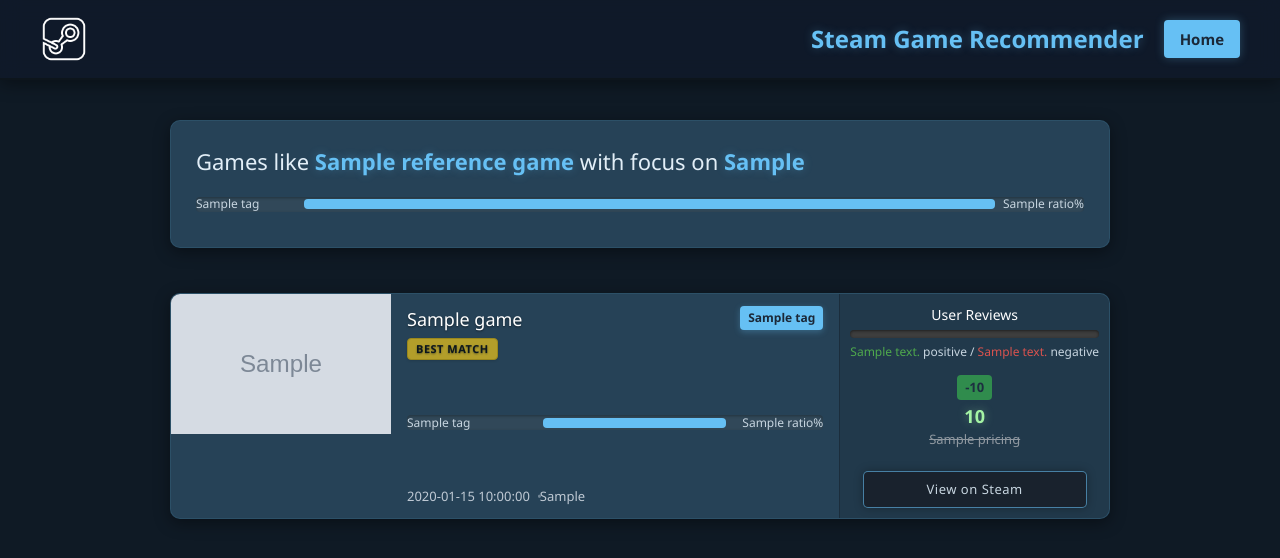
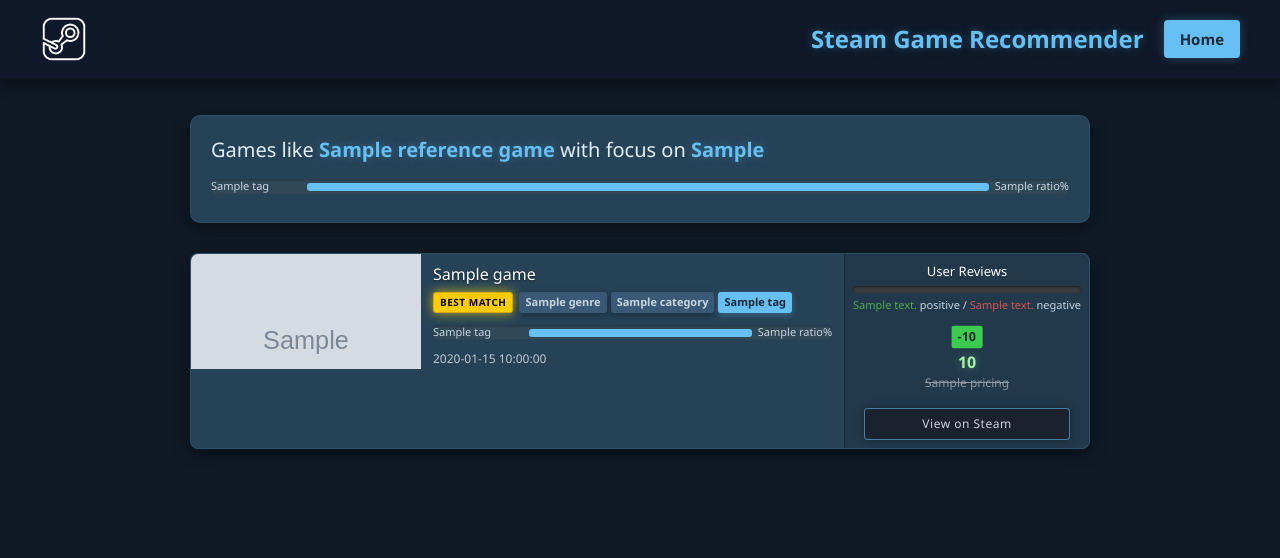
Before and after one commit to BakedSoups/Steam_Reccomender, a Flask app: template templates/results.html in a window 1280 px wide. Shown: the top 558 px of the page. Run offline with Flask 3, Linux system fonts and the light colour scheme; the template is opened without the code that fills it: most values are stand-ins (such as "Sample title", 1, 10 or a date in 2020); grey boxes marked "Sample" are stand-in pictures; some libraries are stand-ins or nearby versions.

Commit message:
please bottom tags go away

```diff
--- a/static/styles.css
+++ b/static/styles.css
@@ -549,44 +549,21 @@
   font-weight: 500;
 }
 
-.unique-tags {
-  display: flex;
-  flex-wrap: wrap;
-  gap: 10px;
-}
-
-.unique-tag {
-  background-color: var(--steam-blue);
-  color: var(--steam-blue-dark);
-  padding: 6px 12px;
-  font-size: 14px;
-  font-weight: bold;
-  border-radius: 4px;
-  box-shadow: 0 2px 8px rgba(102, 192, 244, 0.4);
-  transition: var(--transition-standard);
-}
-
-.unique-tag:hover {
-  background-color: #32a0f2;
-  transform: translateY(-2px);
-  box-shadow: 0 4px 12px rgba(102, 192, 244, 0.6);
-}
-
 /* -------- RESULTS PAGE STYLES -------- */
 /* Page wrapper */
 .page-wrapper {
-  max-width: 1000px; /* Reduced from 1200px */
-  margin: 40px auto 60px auto;
-  padding: 0 30px;
+  max-width: 950px; /* Reduced from 1200px */
+  margin: 35px auto 55px auto;
+  padding: 0 25px;
   background-color: transparent;
 }
 
 /* User reference section */
 .user-profile {
   background-color: rgba(42, 71, 94, 0.9);
-  padding: 25px;
+  padding: 20px;
   border-radius: 10px;
-  margin-bottom: 35px;
+  margin-bottom: 25px;
   box-shadow: var(--shadow-medium);
   animation: fadeIn 0.5s ease-out;
   backdrop-filter: blur(5px);
@@ -599,9 +576,9 @@
 }
 
 .user-title h2 {
-  margin: 0 0 20px;
+  margin: 0 0 15px;
   color: #e2eef7;
-  font-size: 22px;
+  font-size: 20px;
   line-height: 1.4;
 }
 
@@ -612,25 +589,25 @@
 }
 
 .user-bar .tag-bar {
-  margin-bottom: 10px;
+  margin-bottom: 8px;
 }
 
 /* Results container */
 .results-container {
   display: flex;
   flex-direction: column;
-  gap: 20px; /* Reduced from 30px for more compact layout */
-  padding: 10px 0;
+  gap: 15px; /* Reduced from 30px */
+  padding: 5px 0;
 }
 
-/* Game Card - thinner and less tall */
+/* Game Card - smaller overall */
 .game-card {
   display: flex;
   background-color: rgba(42, 71, 94, 0.9);
-  border-radius: 10px;
+  border-radius: 8px;
   overflow: hidden;
   box-shadow: var(--shadow-medium);
-  min-height: 140px; /* Significantly reduced from 180px */
+  min-height: 115px; /* Further reduced height */
   transition: var(--transition-standard);
   position: relative;
   backdrop-filter: blur(5px);
@@ -644,11 +621,11 @@
   box-shadow: 0 8px 20px rgba(0, 0, 0, 0.4), 0 0 15px rgba(102, 192, 244, 0.3);
 }
 
-/* Thumbnail - smaller and optimized for better image display */
+/* Thumbnail - wider to better fit game covers */
 .game-thumb {
-  min-width: 220px; /* Reduced from 280px */
-  max-width: 220px; /* Reduced from 280px */
-  height: 140px; /* Adjusted to match card height */
+  min-width: 230px;
+  max-width: 230px;
+  height: 115px;
   overflow: hidden;
   display: flex;
   align-items: center;
@@ -660,95 +637,144 @@
   transition: transform 0.3s ease;
   width: 100%;
   height: 100%;
-  object-fit: cover; /* Changed from 'contain' to fill the space completely */
-  object-position: center;
+  object-fit: cover;
+  object-position: center top; /* Focus on the top part of the image where logos usually are */
 }
 
 .game-card:hover .game-thumb img {
   transform: scale(1.05);
 }
 
-/* Game info section - reduced padding */
+/* Game info section */
 .game-info {
   flex: 1;
-  padding: 12px 16px; /* Reduced from 20px */
+  padding: 8px 12px 6px; /* Reduced bottom padding */
   position: relative;
   display: flex;
   flex-direction: column;
-  justify-content: space-between;
 }
 
-/* Card header - smaller text and reduced spacing */
+/* Card header - move main tag to top right */
 .card-header {
   display: flex;
   justify-content: space-between;
   align-items: flex-start;
+  position: relative; /* For positioning elements */
 }
 
 .card-header h2 {
   text-shadow: 0 1px 2px rgba(0, 0, 0, 0.5);
-  font-size: 18px; /* Reduced from 22px */
-  margin: 0 0 6px 0; /* Reduced from 10px */
+  font-size: 16px;
+  margin: 0 0 4px 0;
   color: #ffffff;
-  display: flex;
-  flex-direction: column;
-  gap: 5px; /* Reduced from 8px */
+  max-width: 85%; /* Leave space for top-right tag */
+  white-space: nowrap;
+  overflow: hidden;
+  text-overflow: ellipsis;
 }
 
-/* Top match tag - more compact */
+/* Preferred tag indicator in top right */
+.preferred-tag-indicator {
+  position: absolute;
+  top: 0;
+  right: 0;
+  background-color: var(--steam-blue);
+  color: var(--steam-blue-dark);
+  padding: 2px 6px;
+  font-size: 10px;
+  font-weight: bold;
+  border-radius: 3px;
+  text-transform: uppercase;
+  box-shadow: 0 0 10px rgba(102, 192, 244, 0.6);
+  border: 1px solid #32a0f2;
+}
+
+/* Tag container for all tags */
+.tag-container {
+  display: flex;
+  flex-wrap: wrap;
+  gap: 4px;
+  margin-top: 2px;
+  margin-bottom: 8px; /* Increased margin to compensate for removed genre bar */
+}
+
+/* Top match tag styling */
 .top-match-tag {
   display: inline-block;
   background-color: #ffcc00;
   color: #000;
-  padding: 2px 8px; /* Reduced from 4px 10px */
-  font-size: 11px; /* Reduced from 13px */
+  padding: 2px 6px;
+  font-size: 10px;
   font-weight: bold;
-  border-radius: 4px;
+  border-radius: 3px;
   text-transform: uppercase;
   letter-spacing: 0.5px;
   border: 1px solid #d4a900;
   box-shadow: 0 1px 3px rgba(0, 0, 0, 0.2);
-  width: fit-content;
   animation: shine 3s infinite;
+  margin-right: 2px;
 }
 
-/* More compact unique tags */
-.unique-tags {
-  display: flex;
-  flex-wrap: wrap;
-  gap: 6px; /* Reduced from 10px */
+@keyframes shine {
+  0% { box-shadow: 0 0 6px rgba(255, 215, 0, 0.5); }
+  50% { box-shadow: 0 0 15px rgba(255, 215, 0, 0.8); }
+  100% { box-shadow: 0 0 6px rgba(255, 215, 0, 0.5); }
 }
 
+/* Genre tag styling */
+.genre-tag {
+  background-color: #3a5976; /* Slightly different from unique tags */
+  color: var(--steam-blue-light);
+  padding: 2px 6px;
+  font-size: 11px;
+  font-weight: bold;
+  border-radius: 3px;
+  box-shadow: 0 2px 6px rgba(0, 0, 0, 0.3);
+  transition: var(--transition-standard);
+}
+
+/* Unique tags styling */
 .unique-tag {
   background-color: var(--steam-blue);
   color: var(--steam-blue-dark);
-  padding: 3px 8px; /* Reduced from 6px 12px */
-  font-size: 12px; /* Reduced from 14px */
+  padding: 2px 6px;
+  font-size: 11px;
   font-weight: bold;
-  border-radius: 4px;
+  border-radius: 3px;
   box-shadow: 0 2px 6px rgba(102, 192, 244, 0.3);
   transition: var(--transition-standard);
 }
 
-/* Tag bars - thinner and more compact */
+.unique-tag:hover {
+  background-color: #32a0f2;
+  transform: translateY(-2px);
+  box-shadow: 0 4px 12px rgba(102, 192, 244, 0.6);
+}
+
+/* Remove the Unknown/genre line at bottom of card */
+.game-card .unknown-genre-bar {
+  display: none; /* Hide this element completely */
+}
+
+/* Tag bars styling */
 .tag-bars {
-  margin: 3px 0; /* Add compact spacing */
+  margin: 2px 0;
 }
 
 .tag-bar {
   display: flex;
   align-items: center;
-  margin: 3px 0; /* Reduced spacing between bars */
+  margin: 2px 0;
 }
 
 .bar {
-  height: 10px; /* Reduced height for more compact appearance */
-  border-radius: 4px;
+  height: 8px;
+  border-radius: 3px;
   flex: 1;
   background-color: rgba(62, 78, 90, 0.5);
   overflow: hidden;
   box-shadow: inset 0 1px 3px rgba(0, 0, 0, 0.3);
-  margin: 0 8px; /* Reduced from 15px */
+  margin: 0 6px;
 }
 
 .bar-fill {
@@ -759,28 +785,28 @@
 }
 
 .tag-label {
-  min-width: 100px; /* Adjusted width for balance */
+  min-width: 90px;
   text-align: left;
-  font-size: 12px; /* Reduced from original size */
+  font-size: 11px;
   white-space: nowrap;
   overflow: hidden;
   text-overflow: ellipsis;
 }
 
 .tag-percent {
-  min-width: 40px; /* Reduced from 50px */
+  min-width: 35px;
   text-align: right;
-  font-size: 12px; /* Reduced from original size */
+  font-size: 11px;
 }
 
-/* Game metadata - more compact */
+/* Game metadata */
 .game-meta {
-  margin-top: 8px; /* Reduced from 15px */
-  font-size: 13px; /* Reduced from 15px */
+  margin-top: 6px;
+  font-size: 12px;
   color: #bfc9d4;
   display: flex;
   flex-wrap: wrap;
-  gap: 10px; /* Reduced from 15px */
+  gap: 8px;
 }
 
 .meta-item {
@@ -790,7 +816,7 @@
 .meta-item:not(:last-child)::after {
   content: "•";
   position: absolute;
-  right: -12px;
+  right: -9px;
   opacity: 0.5;
 }
 
@@ -805,10 +831,10 @@
   text-decoration: underline;
 }
 
-/* Game actions panel - narrower and less padding */
+/* Game actions panel */
 .game-actions {
-  padding: 10px; /* Reduced from 20px */
-  min-width: 180px; /* Reduced from 220px */
+  padding: 8px;
+  min-width: 160px;
   display: flex;
   flex-direction: column;
   align-items: stretch;
@@ -817,27 +843,27 @@
   border-left: 1px solid rgba(0, 0, 0, 0.2);
 }
 
-/* Reviews section - more compact */
+/* Reviews section */
 .reviews-section {
-  margin-bottom: 8px; /* Reduced from 20px */
+  margin-bottom: 6px;
 }
 
 .review-header {
-  font-size: 14px; /* Reduced from 16px */
+  font-size: 13px;
   font-weight: 500;
   color: #ffffff;
-  margin-bottom: 5px; /* Reduced from 8px */
+  margin-bottom: 4px;
   text-align: center;
 }
 
 .review-bar {
   width: 100%;
-  height: 8px; /* Reduced from 12px */
+  height: 7px;
   background-color: #3e3e3e;
-  border-radius: 4px;
+  border-radius: 3px;
   overflow: hidden;
   display: flex;
-  margin-bottom: 5px; /* Reduced from 8px */
+  margin-bottom: 4px;
   box-shadow: inset 0 1px 3px rgba(0, 0, 0, 0.5);
   position: relative;
 }
@@ -855,27 +881,27 @@
   transition: width 0.5s ease;
 }
 
-/* Review indicators - made smaller */
+/* Review indicators */
 .review-bar::before {
   content: "👍";
   position: absolute;
-  left: -18px;
+  left: -16px;
   top: -4px;
-  font-size: 12px; /* Reduced from 14px */
+  font-size: 11px;
 }
 
 .review-bar::after {
   content: "👎";
   position: absolute;
-  right: -18px;
+  right: -16px;
   top: -4px;
-  font-size: 12px; /* Reduced from 14px */
+  font-size: 11px;
 }
 
 .review-label {
-  font-size: 12px; /* Reduced from 14px */
+  font-size: 11px;
   color: var(--steam-blue-light);
-  margin-bottom: 5px; /* Reduced from 10px */
+  margin-bottom: 4px;
   text-align: center;
 }
 
@@ -889,24 +915,24 @@
   font-weight: 500;
 }
 
-/* Pricing section - more compact */
+/* Pricing section */
 .price-section {
-  margin-bottom: 8px; /* Reduced from 15px */
+  margin-bottom: 6px;
   text-align: center;
 }
 
 .price-discounted {
   color: #a4f3a4;
   font-weight: bold;
-  font-size: 18px; /* Reduced from 22px */
+  font-size: 16px;
   text-shadow: 0 0 10px rgba(164, 243, 164, 0.4);
   text-align: center;
 }
 
 .price-original {
   color: #8f98a0;
-  font-size: 13px; /* Reduced from 15px */
-  margin-bottom: 5px; /* Reduced from 10px */
+  font-size: 12px;
+  margin-bottom: 4px;
   text-align: center;
 }
 
@@ -914,10 +940,10 @@
   background-color: #3dcf50;
   color: #1b2838;
   font-weight: bold;
-  padding: 3px 8px; /* Reduced from 5px 10px */
-  border-radius: 4px;
-  margin-bottom: 3px; /* Reduced from 5px */
-  font-size: 13px; /* Added size reduction */
+  padding: 2px 6px;
+  border-radius: 3px;
+  margin-bottom: 2px;
+  font-size: 12px;
   animation: pulse 2s infinite;
   text-align: center;
   display: inline-block;
@@ -933,27 +959,27 @@
 
 .price-full {
   color: #ffffff;
-  font-size: 18px; /* Reduced from 22px */
+  font-size: 16px;
   font-weight: bold;
-  margin-bottom: 8px; /* Reduced from 15px */
+  margin-bottom: 6px;
   text-align: center;
 }
 
-/* Steam button - more compact */
+/* Steam button */
 .check-steam {
   background-color: rgba(23, 26, 33, 0.7);
   border: 1px solid rgba(102, 192, 244, 0.6);
   color: var(--steam-blue-light);
-  padding: 8px 12px; /* Reduced from 12px 15px */
-  border-radius: 5px;
+  padding: 6px 10px;
+  border-radius: 4px;
   cursor: pointer;
-  font-size: 13px; /* Reduced from 15px */
+  font-size: 12px;
   font-weight: 500;
   transition: var(--transition-standard);
   box-shadow: 0 0 10px rgba(0, 0, 0, 0.3);
   width: 90%;
   letter-spacing: 0.5px;
-  margin: 8px auto 0 auto; /* Reduced from 15px */
+  margin: 6px auto 0 auto;
   text-align: center;
   text-decoration: none;
   display: block;
@@ -995,7 +1021,7 @@
   .game-thumb {
     width: 100%;
     max-width: 100%;
-    height: 120px; /* Reduced from 180px */
+    height: 120px;
   }
 
   .game-actions {
@@ -1085,3 +1111,35 @@
     padding: 12px;
   }
 }
+/* Additional CSS to ensure 'Unknown · Action-RPG' is hidden */
+
+/* Hide any potential unknown-genre display at bottom of game info */
+.game-info .unknown-genre-display,
+.game-info .game-genre-display,
+.game-info > .text-sm:last-child,  /* Common pattern for smaller text at bottom */
+.game-info > div:last-child:not(.game-meta):not(.tag-bars):not(.tag-container):not(.card-header) {
+  display: none !important;
+}
+
+/* Hide the specific Unknown · Action-RPG line */
+.game-info:after {
+  display: none !important;
+}
+
+/* For the specific "Unknown" text that might be directly in the DOM */
+.game-info > .text-unknown,
+.game-info > span:contains("Unknown"),
+.game-info > small:contains("Unknown") {
+  display: none !important;
+}
+
+/* Just in case it's using flexbox to create that line */
+.game-info {
+  display: flex;
+  flex-direction: column;
+}
+
+/* Make sure no extra space is left at bottom */
+.game-info {
+  padding-bottom: 6px;
+}
--- a/templates/results.html
+++ b/templates/results.html
@@ -37,38 +37,55 @@
 
         <div class="results-container">
             {% for game in games %}
-            <div class="game-card hover:translate-y-[-3px] transition-all duration-300">
-                <div class="game-thumb flex items-center justify-center bg-steam-blue-darker/50">
-                    <img src="{{ game.header_image if game.header_image else url_for('static', filename='logo.png') }}" alt="{{ game.name }}" class="w-full h-full object-contain transition-transform duration-500 group-hover:scale-105">
+            <div class="game-card">
+                <div class="game-thumb">
+                    <img src="{{ game.header_image if game.header_image else url_for('static', filename='logo.png') }}" alt="{{ game.name }}">
                 </div>
 
                 <div class="game-info">
                     <div class="card-header">
-                        <h2>
-                            {{ game.name }}
+                        <h2>{{ game.name }}</h2>
+                        {% if preferred_tag in game.tag_ratios %}
+                            <span class="preferred-tag-indicator">{{ preferred_tag|title }}</span>
+                        {% endif %}
+                    </div>
+
+                    <div class="tag-container">
                         {% if loop.index <= 3 %}
-                            <span class="top-match-tag {% if loop.index == 1 %}bg-yellow-400 animate-pulse{% endif %}">
-                                {% if loop.index == 1 %}Best Match{% else %}Top {{ loop.index }} Match{% endif %}
+                            <span class="top-match-tag">
+                                {% if loop.index == 1 %}Best Match{% else %}Top {{ loop.index }}{% endif %}
                             </span>
                         {% endif %}
-                        </h2>
+
+                        {# Add genre/category tags if available #}
+                        {% if game.genre %}
+                            <span class="genre-tag">{{ game.genre }}</span>
+                        {% endif %}
+
+                        {% if game.category %}
+                            <span class="genre-tag">{{ game.category }}</span>
+                        {% endif %}
+
+                        {# If genre not available but main_genre is available, use that #}
+                        {% if not game.genre and game.main_genre %}
+                            <span class="genre-tag">{{ game.main_genre }}</span>
+                        {% endif %}
+
                         {% if game.unique_tags %}
-                        <div class="unique-tags">
                             {% for tag in game.unique_tags %}
-                                <span class="unique-tag hover:scale-105 transition-transform duration-200">{{ tag }}</span>
+                                <span class="unique-tag">{{ tag }}</span>
                             {% endfor %}
-                        </div>
                         {% endif %}
                     </div>
 
                     <div class="tag-bars">
                         {% for tag, percent in game.tag_ratios.items() %}
-                        <div class="tag-bar flex items-center my-1">
-                            <span class="tag-label text-left min-w-[120px] mr-2 whitespace-nowrap overflow-hidden text-ellipsis">{{ tag }}</span>
-                            <div class="bar flex-1 {% if tag == preferred_tag %}preferred-tag{% endif %}">
+                            <div class="tag-bar">
+                                <span class="tag-label">{{ tag }}</span>
+                                <div class="bar {% if tag == preferred_tag %}preferred-tag{% endif %}">
                                     <div class="bar-fill" style="width: {{ percent }}%"></div>
                                 </div>
-                            <span class="tag-percent ml-2 min-w-[50px] text-right">{{ percent }}%</span>
+                                <span class="tag-percent">{{ percent }}%</span>
                             </div>
                         {% endfor %}
                     </div>
@@ -77,10 +94,17 @@
                         {% if game.release_date %}
                             <span class="meta-item">{{ game.release_date }}</span>
                         {% endif %}
-                        {% if game.main_genre %}
+
+                        {# Only include main_genre in meta if not already shown as a tag #}
+                        {% if game.main_genre and not game.genre %}
                             <span class="meta-item">{{ game.main_genre }}</span>
                         {% endif %}
                     </div>
+
+                    {# Remove this line completely - do not render any "Unknown" or genre information here #}
+                    {# {% if game.unknown or game.action_rpg %}
+                       Unknown · Action-RPG
+                    {% endif %} #}
                 </div>
 
                 <div class="game-actions">
@@ -112,7 +136,7 @@
                     </div>
 
                     {% if game.steam_url %}
-                    <a href="{{ game.steam_url }}" target="_blank" class="check-steam hover:bg-steam-blue hover:text-steam-blue-dark hover:-translate-y-1 transition-all">View on Steam</a>
+                        <a href="{{ game.steam_url }}" target="_blank" class="check-steam">View on Steam</a>
                     {% endif %}
                 </div>
             </div>
```
Lines whose indentation alone changed are shown as unchanged.
